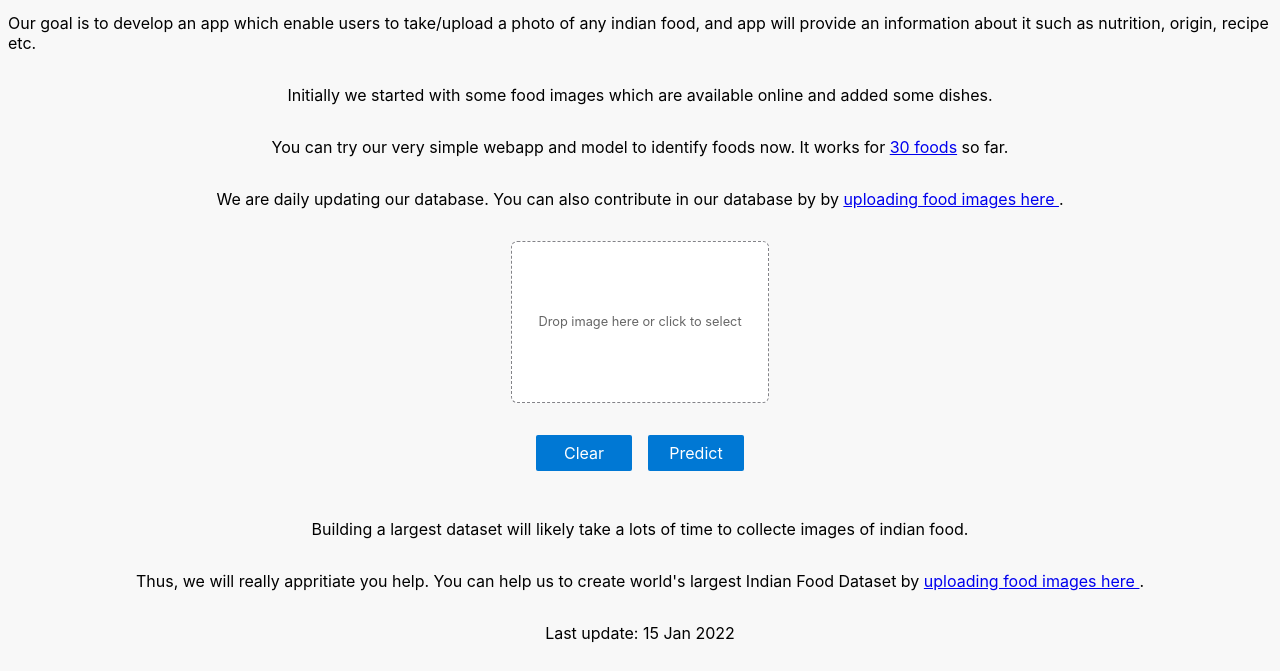
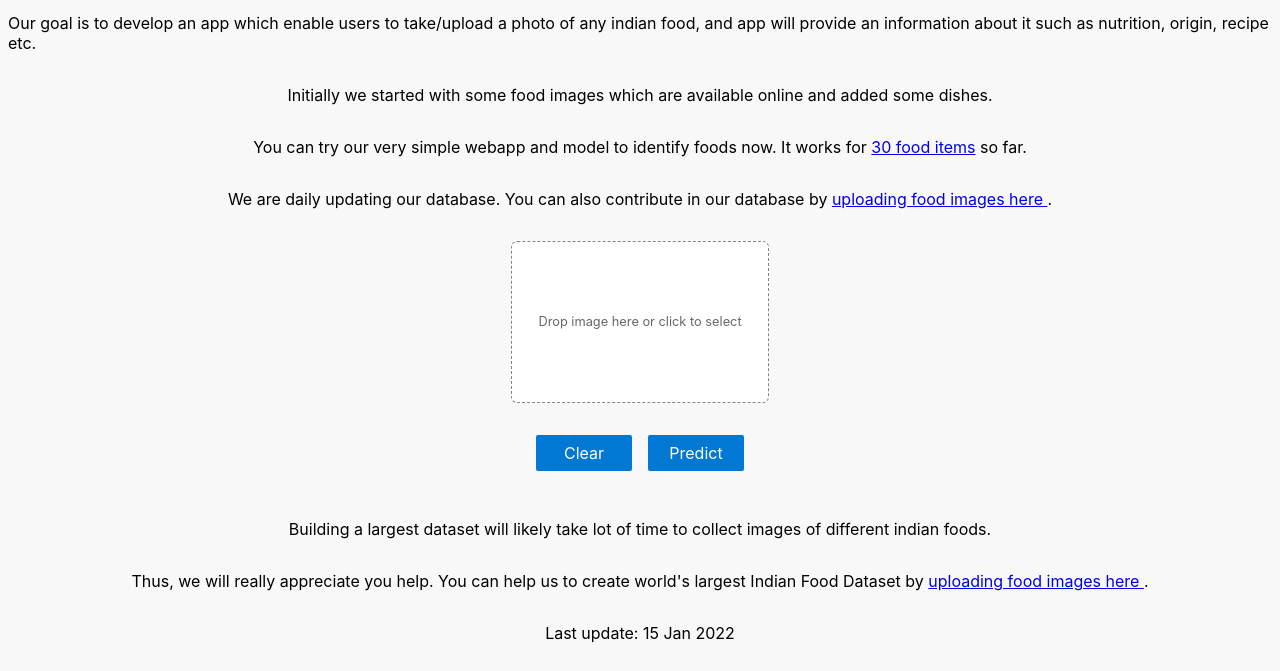
Before and after one commit to durgeshsamariya/foodify.ai, a plain HTML site: page index.html in a window 1280 px wide. Shown: the part 129-800 px from the top of the page. Drawn offline with Linux system fonts and the light colour scheme; a script that the page names is missing.

Commit message:
typo fixed.

```diff
--- a/index.html
+++ b/index.html
@@ -18,8 +18,8 @@
                 and app will provide an information about it such as nutrition, origin, recipe etc.</p>
             <p>Initially we started with some food images which are available online and added some dishes.
             <p>You can try our very simple webapp and model to identify foods now. It works for <a
-                href="https://raw.githubusercontent.com/durgeshsamariya/foodify.ai/main/available_food_list.txt">30 foods</a> so far.</p>
-            <p>We are daily updating our database. You can also contribute in our database by by <a href="https://share.streamlit.io/durgeshsamariya/foodify.ai/main/data_collector_app.py">uploading food images here </a>.</p>
+                href="https://raw.githubusercontent.com/durgeshsamariya/foodify.ai/main/available_food_list.txt">30 food items</a> so far.</p>
+            <p>We are daily updating our database. You can also contribute in our database by <a href="https://share.streamlit.io/durgeshsamariya/foodify.ai/main/data_collector_app.py">uploading food images here </a>.</p>
         </div>
 
         <div class="panel">
@@ -38,9 +38,9 @@
         <div style="color:red;" id="pred-result" class="main"></div>
 
         <div class="main">
-            <p>Building a largest dataset will likely take a lots of time to collecte images of indian food.
+            <p>Building a largest dataset will likely take lot of time to collect images of different indian foods.
             </p>
-            <p>Thus, we will really appritiate you help. You can help us to create world's largest Indian Food Dataset
+            <p>Thus, we will really appreciate you help. You can help us to create world's largest Indian Food Dataset
                 by <a href="https://share.streamlit.io/durgeshsamariya/foodify.ai/main/data_collector_app.py">uploading food images here </a>.</p>
             <p>Last update: 15 Jan 2022</p>
         </div>
```
